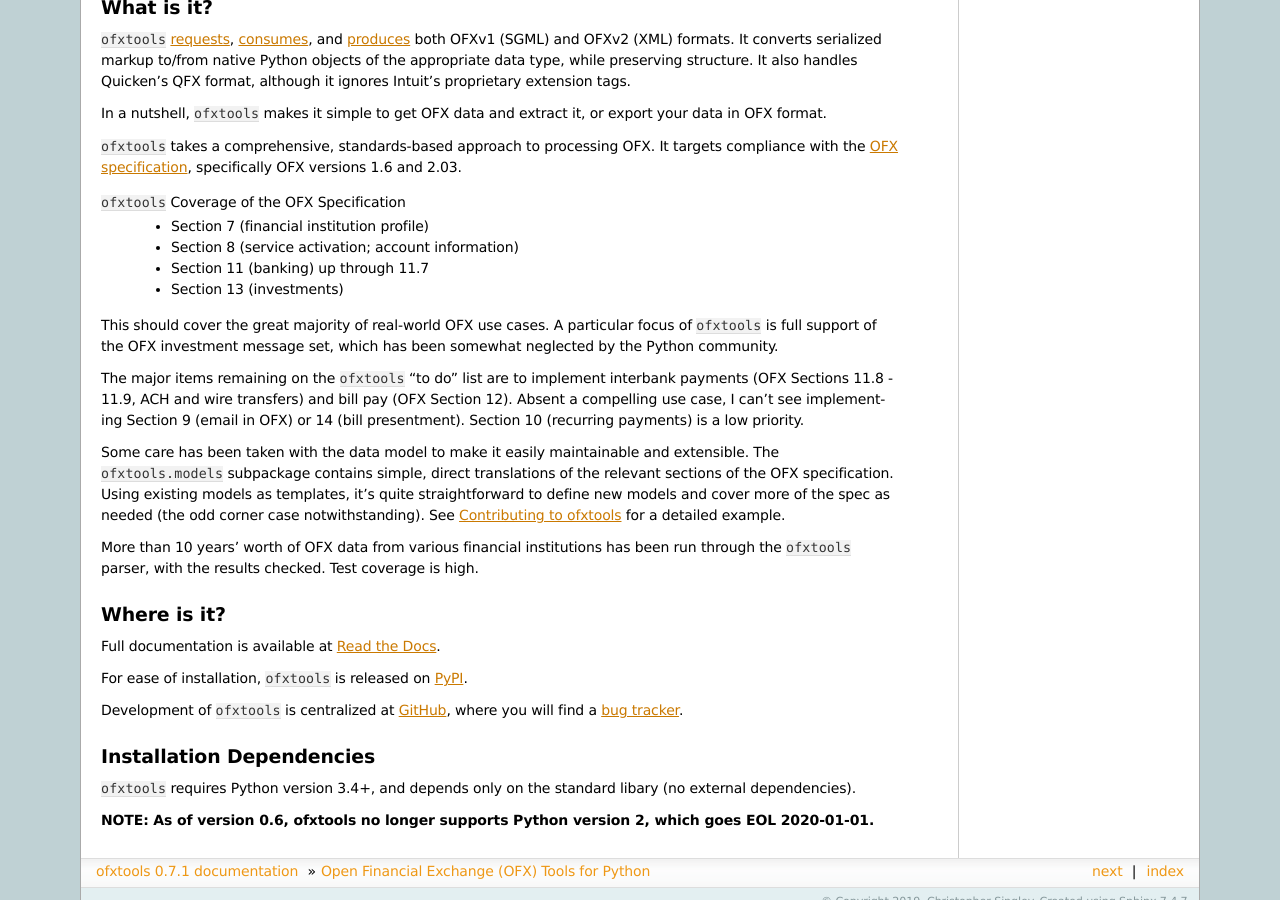
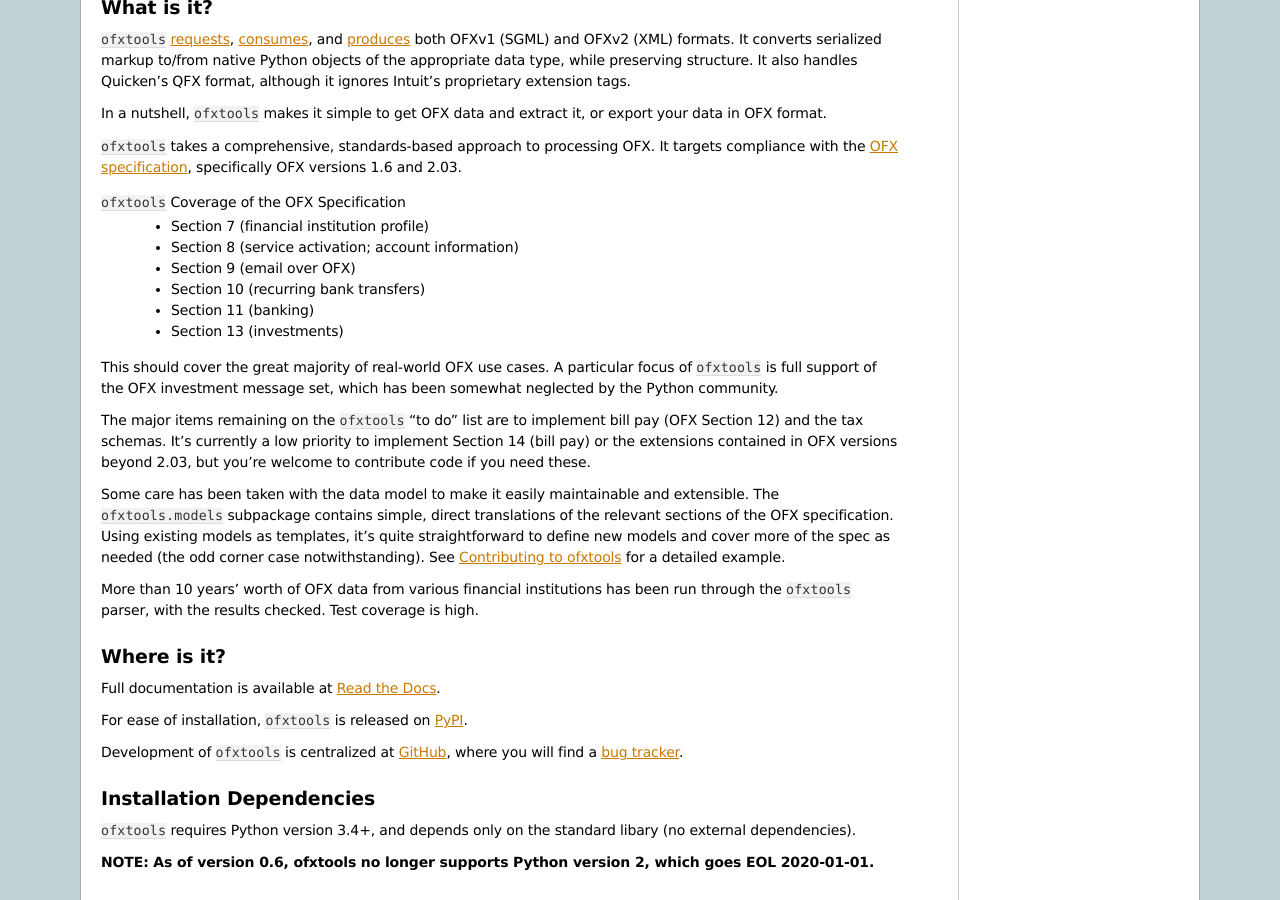
Before and after one commit to csingley/ofxtools, a Sphinx documentation site: the page built from docs/index.rst, in a window 1280 px wide and 900 px high, scrolled down 659 px. Built offline with Sphinx 7.4.7, drawn with Linux system fonts in a browser that asks for light colours.

Commit message:
Update docs for added message sets

```diff
--- a/docs/index.rst
+++ b/docs/index.rst
@@ -47,7 +47,9 @@
 ``ofxtools`` Coverage of the OFX Specification
     * Section 7 (financial institution profile)
     * Section 8 (service activation; account information)
-    * Section 11 (banking) up through 11.7
+    * Section 9 (email over OFX)
+    * Section 10 (recurring bank transfers)
+    * Section 11 (banking)
     * Section 13 (investments)
 
 This should cover the great majority of real-world OFX use cases.  A particular
@@ -55,10 +57,9 @@
 which has been somewhat neglected by the Python community.
 
 The major items remaining on the ``ofxtools`` "to do" list are to implement
-interbank payments (OFX Sections 11.8 - 11.9, ACH and wire transfers) and
-bill pay (OFX Section 12).  Absent a compelling use case, I can't see
-implementing Section 9 (email in OFX) or 14 (bill presentment).  Section 10
-(recurring payments) is a low priority.
+bill pay (OFX Section 12) and the tax schemas.  It's currently a low priority
+to implement Section 14 (bill pay) or the extensions contained in OFX versions
+beyond 2.03, but you're welcome to contribute code if you need these.
 
 Some care has been taken with the data model to make it easily maintainable
 and extensible.  The ``ofxtools.models`` subpackage contains simple, direct
--- a/docs/parser.rst
+++ b/docs/parser.rst
@@ -119,8 +119,8 @@
 money amounts have not been converted to the home currency, or yields
 ``'ORIGCURRENCY'`` if they have been converted.
 
-``YIELD`` elements are renamed ``yld`` to avoid name collision with the Python
-built-in.
+``YIELD`` elements are renamed ``yld``, and ``FROM`` elements are renamed ``frm``,
+in order to avoid name collision with Python reserved keywords.
 
 Proprietary OFX tags (e.g. ``<INTU.BANKID>``) are stripped and dropped.
 
```
